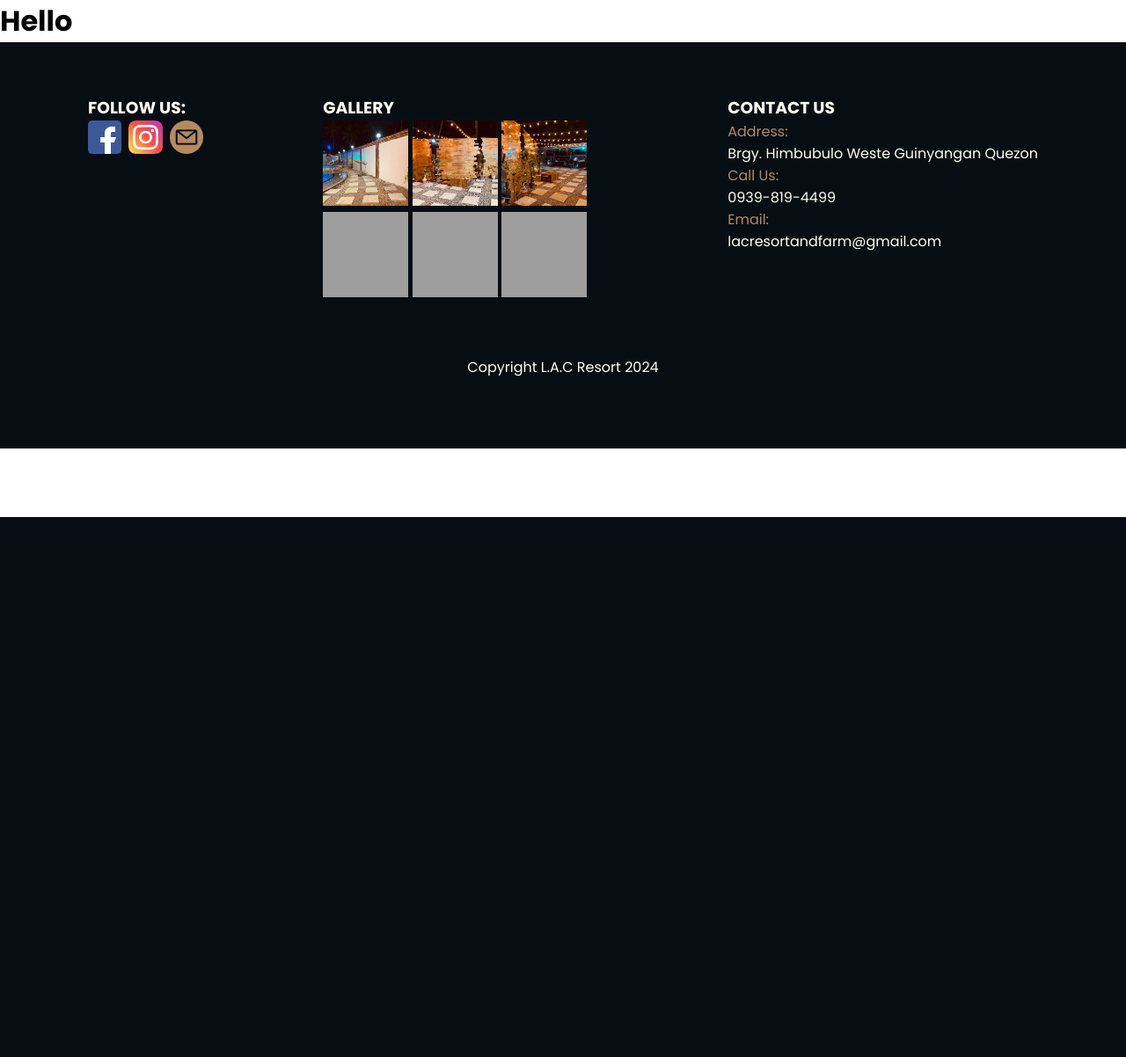
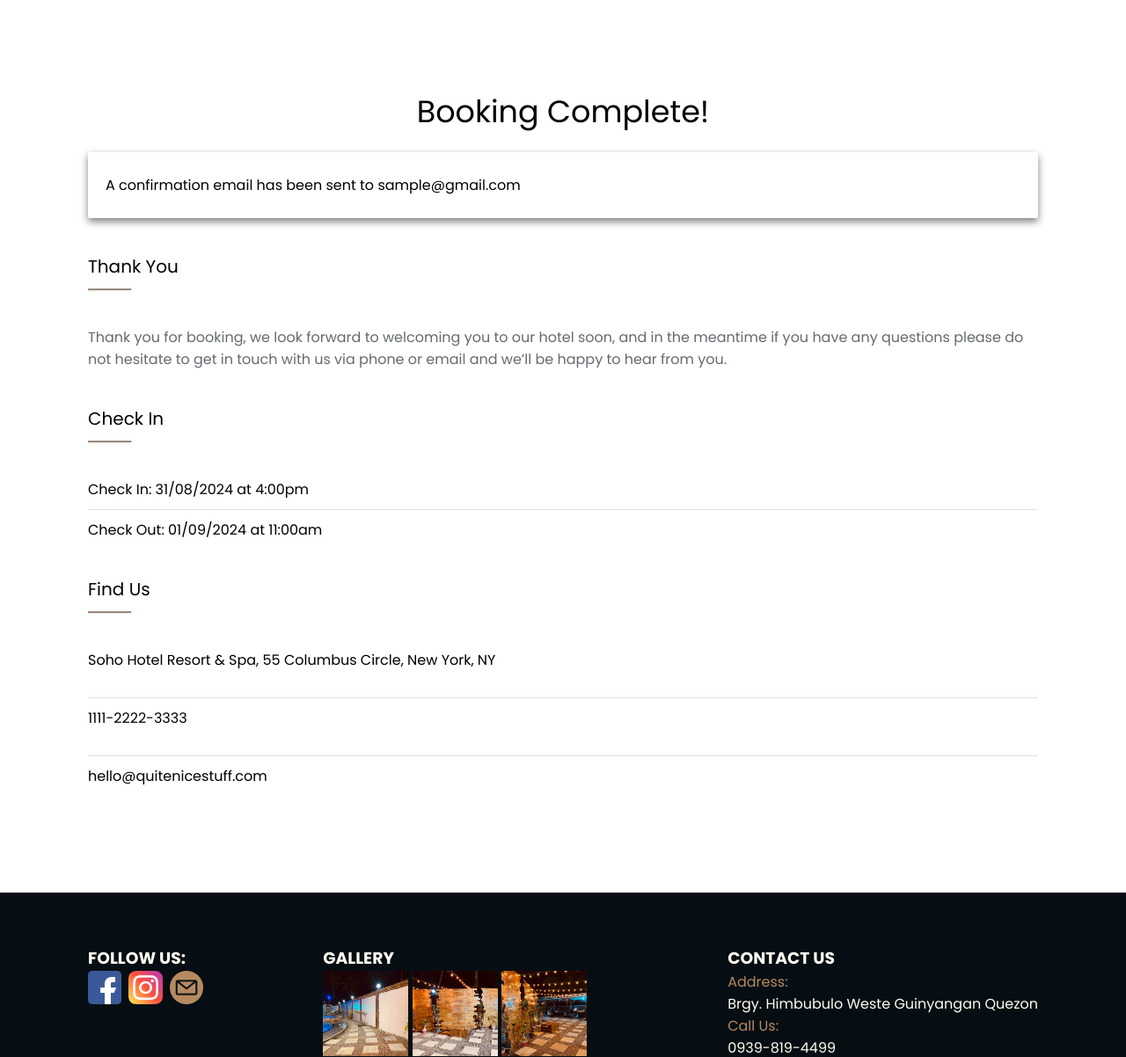
Before and after one commit to jkarlo-07/lac_project, a Django app: page /booking/step4 in a window 1280 px wide. Shown: the part 212-1414 px from the top of the page at 88% size. Before the commit the page ends 800 px from the top, so only its background shows below. Run offline with Django 5.2, Linux system fonts and the light colour scheme; grey boxes are pictures that could not be loaded.

Commit message:
icons added

```diff
--- a/lac/content/templates/content/book_step4.html
+++ b/lac/content/templates/content/book_step4.html
@@ -12,5 +12,39 @@
 {% endblock %}
 
 {% block content %}
-    <h1>Hello</h1>
+    <div class="booking-page4-wrapper">
+        <div class="booking-complete-wrapper">
+            <h3>Booking Complete!</h3>
+        </div>
+        <div class="booking-notification-wrapper">
+            <p>A confirmation email has been sent to sample@gmail.com</p>
+        </div>
+        <h3 class="lac-hotel-title">
+            Thank You
+            <hr class="bar-yellow space">
+        </h3>
+        <p class="booking-confirmation-message">
+            Thank you for booking, we look forward to welcoming you to our hotel soon, and in the meantime if you have any questions please do not hesitate to get in touch with us via phone or email and we’ll be happy to hear from you.
+        </p>
+        <h3 class="lac-hotel-title">
+            Check In
+            <hr class="bar-yellow space">
+        </h3>
+        <ul class="booking-checkin-checkout">
+            <li><span>Check In:</span> 31/08/2024 at 4:00pm</li>
+            <hr class="divider">
+            <li><span>Check Out:</span> 01/09/2024 at 11:00am</li>
+        </ul>
+        <h3 class="lac-hotel-title">
+            Find Us
+            <hr class="bar-yellow space">
+        </h3>
+        <ul class="hotel-contact-details-list">
+            <li>Soho Hotel Resort & Spa, 55 Columbus Circle, New York, NY</li>
+            <hr class="divider">
+            <li>1111-2222-3333</li>
+            <hr class="divider">
+            <li>hello@quitenicestuff.com</li>
+        </ul>
+    </div>
 {% endblock %}
--- a/lac/content/templates/content/booking.html
+++ b/lac/content/templates/content/booking.html
@@ -37,6 +37,7 @@
         </div>
         <div class="booking-form-wrapper">
             <div class="booking-form">
+                <img src="{% static 'images/icons/calendar-1.png' %}" alt="">
                 <label>Check In</label>
                 <span class="checkin-display">01/01/2024</span>
             </div>
--- a/lac/static/css/booking1.css
+++ b/lac/static/css/booking1.css
@@ -1,3 +1,56 @@
+
+/* Booking Step 4*/
+.booking-page4-wrapper{
+    margin: 100px;
+}
+
+.booking-complete-wrapper h3{
+    font-size: 35px;
+    font-weight: normal;
+    text-align: center;
+    margin: 20px;
+}
+
+.booking-notification-wrapper{
+    margin-bottom: 40px;
+    padding: 25px 20px;
+    border-radius: 2px;
+    box-shadow: 0 4px 8px rgba(0, 0, 0, 0.5);
+
+}
+
+.lac-hotel-title{
+    margin-bottom: 40px;
+    font-size: 20px;
+    font-weight: normal;
+}
+
+.bar-yellow.space{
+    margin-top: 10px;
+}
+
+.booking-confirmation-message{
+    margin-bottom: 40px;
+    color: #656A70;
+}
+
+.booking-checkin-checkout{
+    margin-bottom: 40px;
+    display: flex;
+    flex-direction: column;
+}
+
+.hotel-contact-details-list{
+    display: flex;
+    flex-direction: column;
+}
+
+.hotel-contact-details-list li{
+    margin-bottom: 20px;
+}
+
+
+
 /*CSS for Step 2 Booking */
 
 .time-box{
@@ -98,6 +151,13 @@
     background-color: none;
 }
 
+@media screen and (max-width: 1265px) {
+        /* Step 4 */
+        .booking-page4-wrapper{
+            margin: 100px 40px;
+        }
+}
+
 /*CSS for Step 1 Booking */
 
 @media screen and (max-width: 1024px) {
@@ -140,6 +200,11 @@
         width: 100%;
     }
 
+    .booking-page4-wrapper{
+        margin: 100px 20px;
+    }
+
+
 
 }
 
@@ -157,6 +222,10 @@
     .room-image img{
         width: 95vw;
     }
+
+    .booking-page4-wrapper{
+        margin: 50px 10px   ;
+    }
 }
 
 @media screen and (max-width: 568px) {
```
Also changed, not shown: lac/static/images/icons/binoculars-1.png (added), lac/static/images/icons/cake-1.png (added), lac/static/images/icons/calendar-1.png (added), lac/static/images/icons/checked-1.png (added), lac/static/images/icons/email-1.png (added), lac/static/images/icons/expand-1.png (added), lac/static/images/icons/location-pin-1.png (added), lac/static/images/icons/phone-1.png (added), lac/static/images/icons/price-tag-1.png (added), lac/static/images/icons/user-1.png (added).
